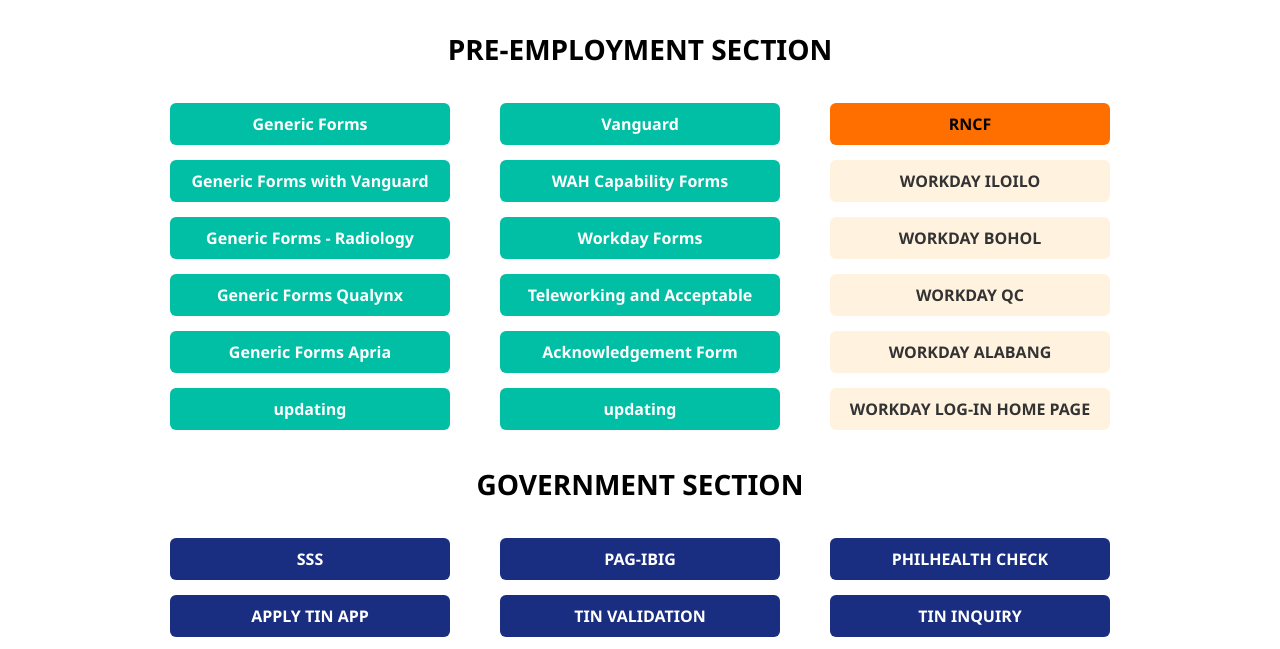
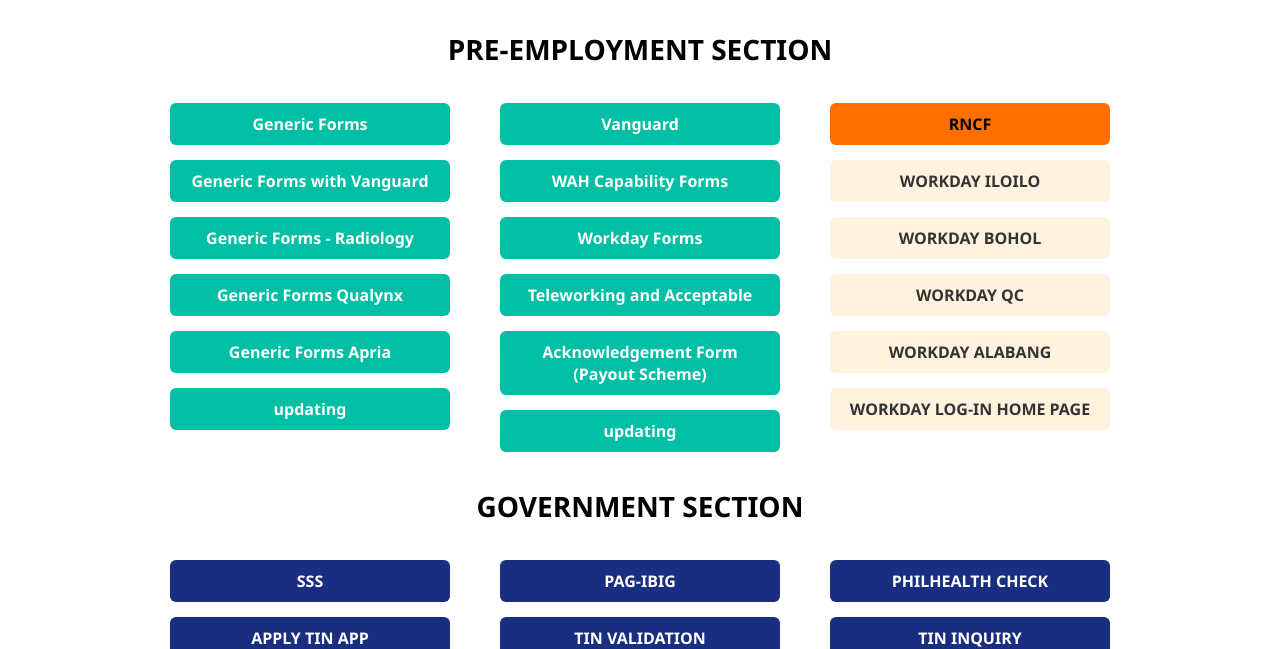
Before and after one commit to phsagility/sagilityhiringfiles, a plain HTML site: page index.html in a window 1280 px wide. Shown: the part 154-803 px from the top of the page. Drawn offline with Linux system fonts and the light colour scheme.

Commit message:
Update index.html

```diff
--- a/index.html
+++ b/index.html
@@ -65,7 +65,7 @@
 <a class="green-btn btn" href="https://www.sejda.com/sign-pdf?files=%5B%7B%22downloadUrl%22%3A%22https%3A%2F%2Fdrive.google.com%2Fuc%3Fexport%3Ddownload%26id%3D1GxAyZ2qswo0QraAWj_dk3E3oIUBSFniF%22%7D%5D" rel="noopener noreferrer" target="_blank">WAH Capability Forms</a>
 <a class="green-btn btn" href="https://www.sejda.com/sign-pdf?files=%5B%7B%22downloadUrl%22%3A%22https%3A%2F%2Fdrive.google.com%2Fuc%3Fexport%3Ddownload%26id%3D13xJ1ddpq9Em1vVSZBBknfvZn7rZO7lTS%22%7D%5D" rel="noopener noreferrer" target="_blank">Workday Forms</a>
 <a class="green-btn btn" href="https://www.sejda.com/sign-pdf?files=%5B%7B%22downloadUrl%22%3A%22https%3A%2F%2Fdrive.google.com%2Fuc%3Fexport%3Ddownload%26id%3D1HuXIe_BNjMfo4AEcbPv2Kgalot49wOx6%22%7D%5D" rel="noopener noreferrer" target="_blank">Teleworking and Acceptable</a>
-<a class="green-btn btn" href="https://www.sejda.com/sign-pdf?files=%5B%7B%22downloadUrl%22%3A%22https%3A%2F%2Fdrive.google.com%2Fuc%3Fexport%3Ddownload%26id%3D1GHeJTZPXcIdZkMg8X0DaV9O4adqA-H5c%22%7D%5D" rel="noopener noreferrer" target="_blank">Acknowledgement Form</a>
+<a class="green-btn btn" href="https://www.sejda.com/sign-pdf?files=%5B%7B%22downloadUrl%22%3A%22https%3A%2F%2Fdrive.google.com%2Fuc%3Fexport%3Ddownload%26id%3D1GHeJTZPXcIdZkMg8X0DaV9O4adqA-H5c%22%7D%5D" rel="noopener noreferrer" target="_blank">Acknowledgement Form (Payout Scheme)</a>
 <a class="green-btn btn" href="#" rel="noopener noreferrer" target="_blank">updating</a>
 </div>
 <div class="column">
```
